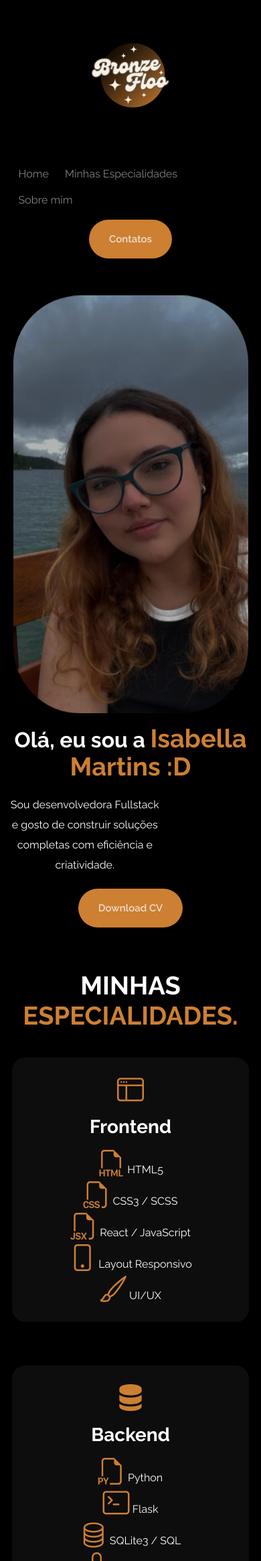
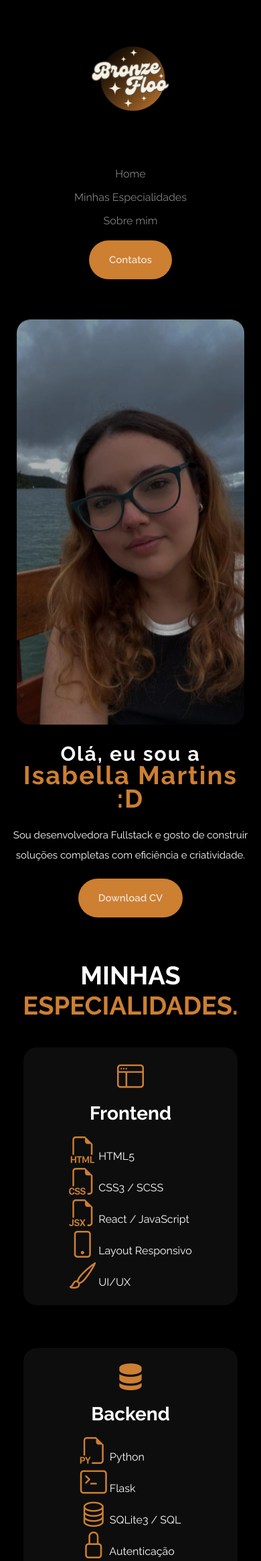
Before and after one commit to bronzefloo/Portfolio, a Flask app: page / in a window 390 px wide. Shown: the top 2331 px of the page at 67% size. Run offline with Flask 3, Linux system fonts and the light colour scheme.

Commit message:
responsividade

```diff
--- a/static/style.css
+++ b/static/style.css
@@ -355,72 +355,30 @@ footer .line-footer p a {
     margin-top: 10px;
 }
 
-/* Responsivo para tablets */
-@media screen and (max-width: 1024px) {
-
-    .topo .flex,
-    section.sobre .flex,
-    section.portfolio .flex,
-    section.projetos .flex,
-    footer .flex {
-        flex-direction: column;
-        gap: 40px;
-        align-items: center;
-        text-align: center;
-    }
-
-    .topo .txt-topo-site h1 {
-        font-size: 32px;
-        line-height: 40px;
-    }
-
-    .topo .img-topo-site img,
-    .sobre .img-sobre img {
-        width: 70vw;
-    }
-
-    .sobre .txt-sobre p {
-        width: 90vw;
-    }
-
-    .img-port {
-        width: 80vw;
-        height: 400px;
-    }
-
-    header nav ul li {
-        padding: 0 20px;
-    }
-
-    .projetos .projetos-box {
-        width: 80%;
-    }
-}
-
 /* Responsivo para celulares */
 @media screen and (max-width: 430px) {
 
     /* Header */
     header {
-        padding: 15px 4%;
+        padding: 20px 4%;
     }
 
     header .interface {
         flex-direction: column;
         align-items: center;
-        justify-content: center;
-        gap: 10px;
+        gap: 12px;
     }
 
     header nav ul {
         flex-direction: column;
-        gap: 10px;
-        padding-top: 15px;
+        gap: 8px;
+        padding-top: 10px;
     }
 
     header nav ul li {
-        padding: 10px 10px;
-        font-size: 14px;
+        padding: 8px 0;
+        text-align: center;
+        width: 100%;
     }
 
     header a {
@@ -430,96 +388,135 @@ footer .line-footer p a {
     /* Topo */
     section.topo .flex {
         flex-direction: column-reverse;
-        gap: 30px;
+        text-align: center;
+        gap: 20px;
     }
 
     .topo h1 {
-        font-size: 28px;
-        text-align: center;
+        font-size: 30px;
+        line-height: 32px;
+        letter-spacing: 2px;
+
     }
 
     .topo .txt-topo-site p {
-        font-size: 16px;
-        text-align: center;
+        font-size: 15px;
+        width: 100%;
+        padding: 0 8px;
     }
 
     .topo .img-topo-site img {
-        width: 90vw;
+        width: 100%;
         height: auto;
+        max-width: 340px;
+        border-radius: 20px;
+        margin-bottom: 20px;
     }
 
     /* Sobre */
     section.sobre .flex {
-        padding: 40px 4%;
-        gap: 40px;
-        align-items: center;
-        justify-content: center;
+        flex-direction: column;
         text-align: center;
-        flex-direction: column;
+        gap: 30px;
     }
 
     .sobre .txt-sobre h2 {
-        font-size: 28px;
-        line-height: 34px;
+        font-size: 26px;
+        line-height: 32px;
     }
 
     .sobre .txt-sobre p {
         font-size: 15px;
-        width: 90%;
-        margin: 0 auto;
+        width: 100%;
+        padding: 0 10px;
     }
 
     .sobre .img-sobre img {
-        width: 70vw;
-        padding: 15px;
+        width: 100%;
+        max-width: 300px;
         border-radius: 20px;
     }
 
     /* Projetos */
     section.projetos .flex {
         flex-direction: column;
-        gap: 25px;
+        gap: 24px;
         align-items: center;
     }
 
     .projetos .projetos-box {
-        width: 100%;
-        padding: 25px;
+        width: 90%;
+        padding: 20px;
     }
 
-    /* Portfolio */
+    /* Portfólio */
     section.portfolio .flex {
         flex-direction: column;
-        gap: 25px;
         align-items: center;
+        gap: 24px;
+        margin-top: 40px;
     }
 
     .img-port {
-        width: 95%;
-        height: 250px;
+        width: 90%;
+        max-width: 340px;
+        height: 240px;
+        background-size: cover;
+        background-position: center;
+        border-radius: 20px;
+        position: relative;
+    }
+
+    .overlay {
+        font-size: 20px;
+        text-align: center;
+        padding: 0 10px;
+    }
+
+    /* Redes Sociais */
+    .social {
+        display: flex;
+        justify-content: center;
+        gap: 16px;
+        margin-top: 20px;
+    }
+
+    .social a {
+        color: black !important;
+        text-decoration: none !important;
+        font-size: 22px;
     }
 
     /* Contato */
     form {
-        width: 95%;
-        padding: 0;
+        width: 100%;
+        padding: 0 5%;
     }
 
     form input,
     form textarea {
         font-size: 14px;
-        padding: 15px 12px;
+        padding: 14px;
     }
 
     form .btn-enviar input[type="submit"] {
         font-size: 16px;
-        padding: 12px 0;
+        padding: 14px;
+        width: 100%;
     }
 
     /* Footer */
     footer .flex {
         flex-direction: column;
-        align-items: center;
         text-align: center;
+        gap: 14px;
+    }
+
+    footer .line-footer p {
+        font-size: 14px;
+    }
+
+    footer .line-footer p a {
+        font-size: 14px;
     }
 }
```
Also changed, not shown: templates/index.html (+3 -12 lines).
